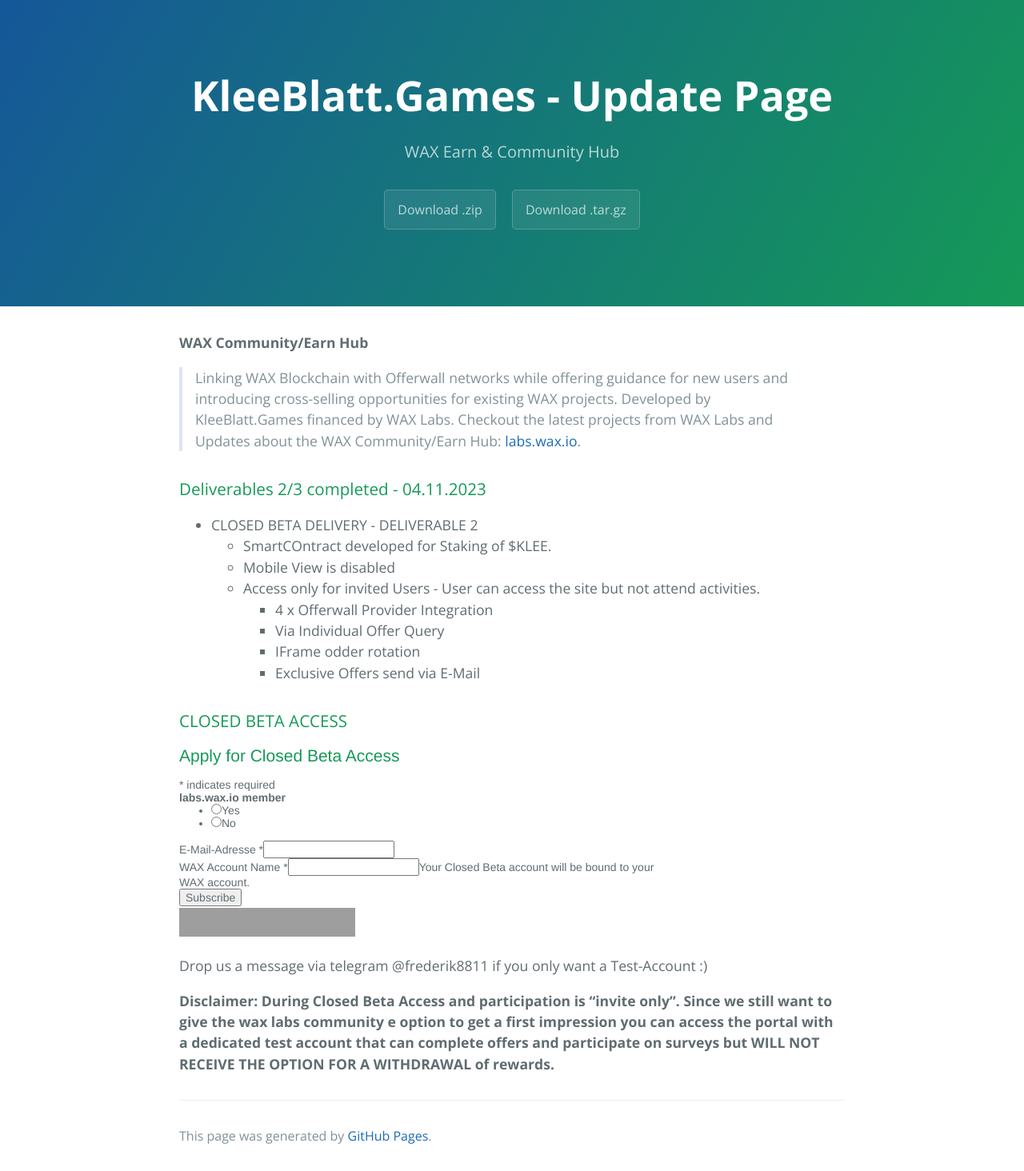
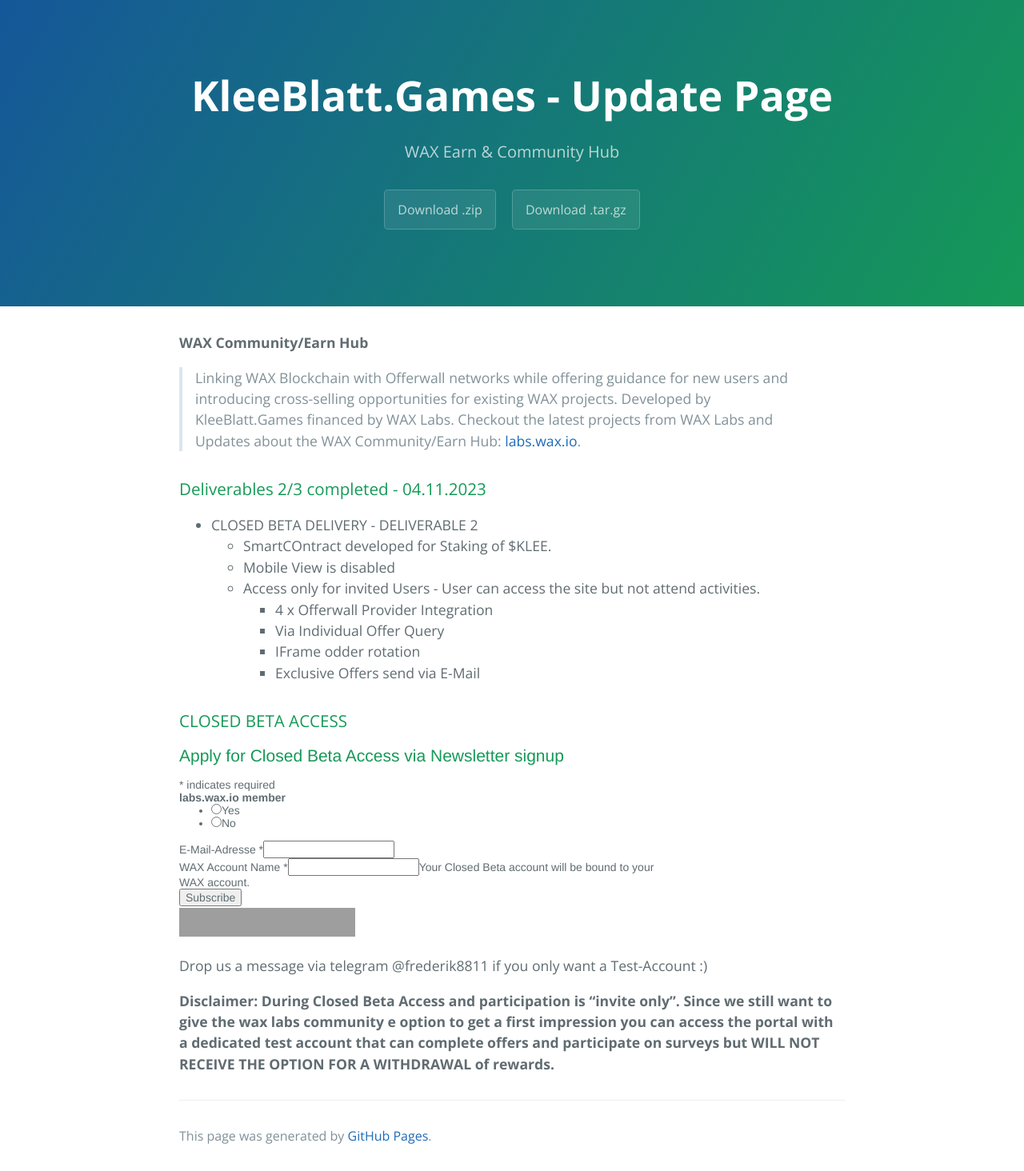
Before and after one commit to KleeblattGames/KleeblattGames.github.io, a Jekyll site: the page built from index.md, in a window 1280 px wide. Shown: the whole page at 80% size. Built offline with Jekyll 4.4.1, drawn with Linux system fonts in a browser that asks for light colours; comment, search, counter and statistics services are not loaded; grey boxes are pictures that could not be loaded.

Commit message:
Update index.md

```diff
--- a/index.md
+++ b/index.md
@@ -36,7 +36,7 @@
 </style>
 <div id="mc_embed_signup">
     <form action="https://games.us10.list-manage.com/subscribe/post?u=538ea802504bed43ad0cd1155&amp;id=c458ec83d8&amp;f_id=009fd1e5f0" method="post" id="mc-embedded-subscribe-form" name="mc-embedded-subscribe-form" class="validate" target="_blank">
-        <div id="mc_embed_signup_scroll"><h2>Apply for Closed Beta Access</h2>
+        <div id="mc_embed_signup_scroll"><h2>Apply for Closed Beta Access via Newsletter signup</h2>
             <div class="indicates-required"><span class="asterisk">*</span> indicates required</div>
             <div class="mc-field-group input-group"><strong>labs.wax.io member </strong><ul><li><input type="radio" name="MMERGE7" id="mce-MMERGE70" value="Yes"><label for="mce-MMERGE70">Yes</label></li><li><input type="radio" name="MMERGE7" id="mce-MMERGE71" value="No"><label for="mce-MMERGE71">No</label></li></ul></div><div class="mc-field-group"><label for="mce-EMAIL">E-Mail-Adresse <span class="asterisk">*</span></label><input type="email" name="EMAIL" class="required email" id="mce-EMAIL" required="" value=""></div><div class="mc-field-group"><label for="mce-MMERGE6">WAX Account Name <span class="asterisk">*</span></label><input type="text" name="MMERGE6" class="required text" id="mce-MMERGE6" required="" value=""><span id="mce-MMERGE6-HELPERTEXT" class="helper_text">Your Closed Beta account will be bound to your WAX account.</span></div>
         <div id="mce-responses" class="clear foot">
```
